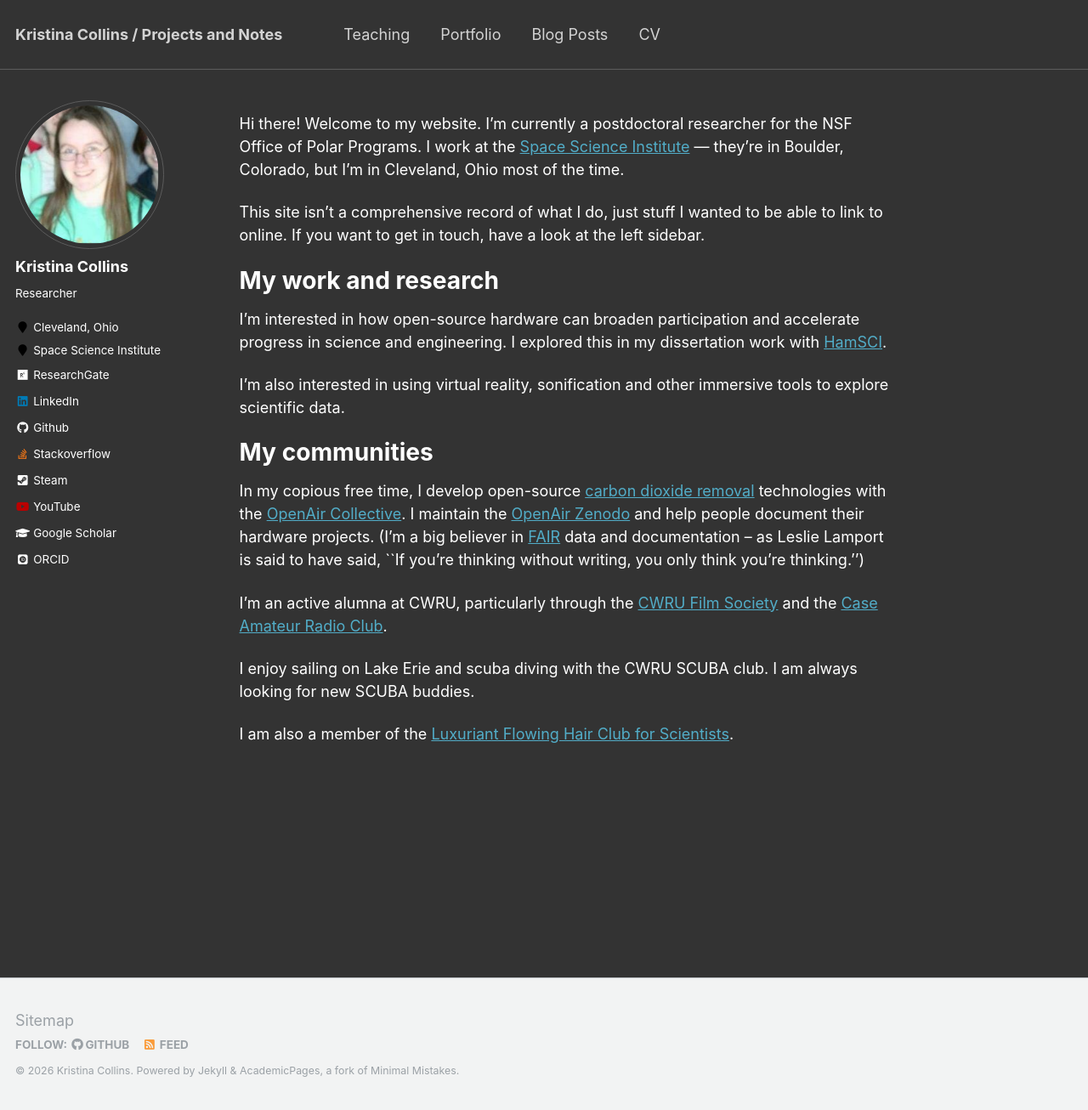
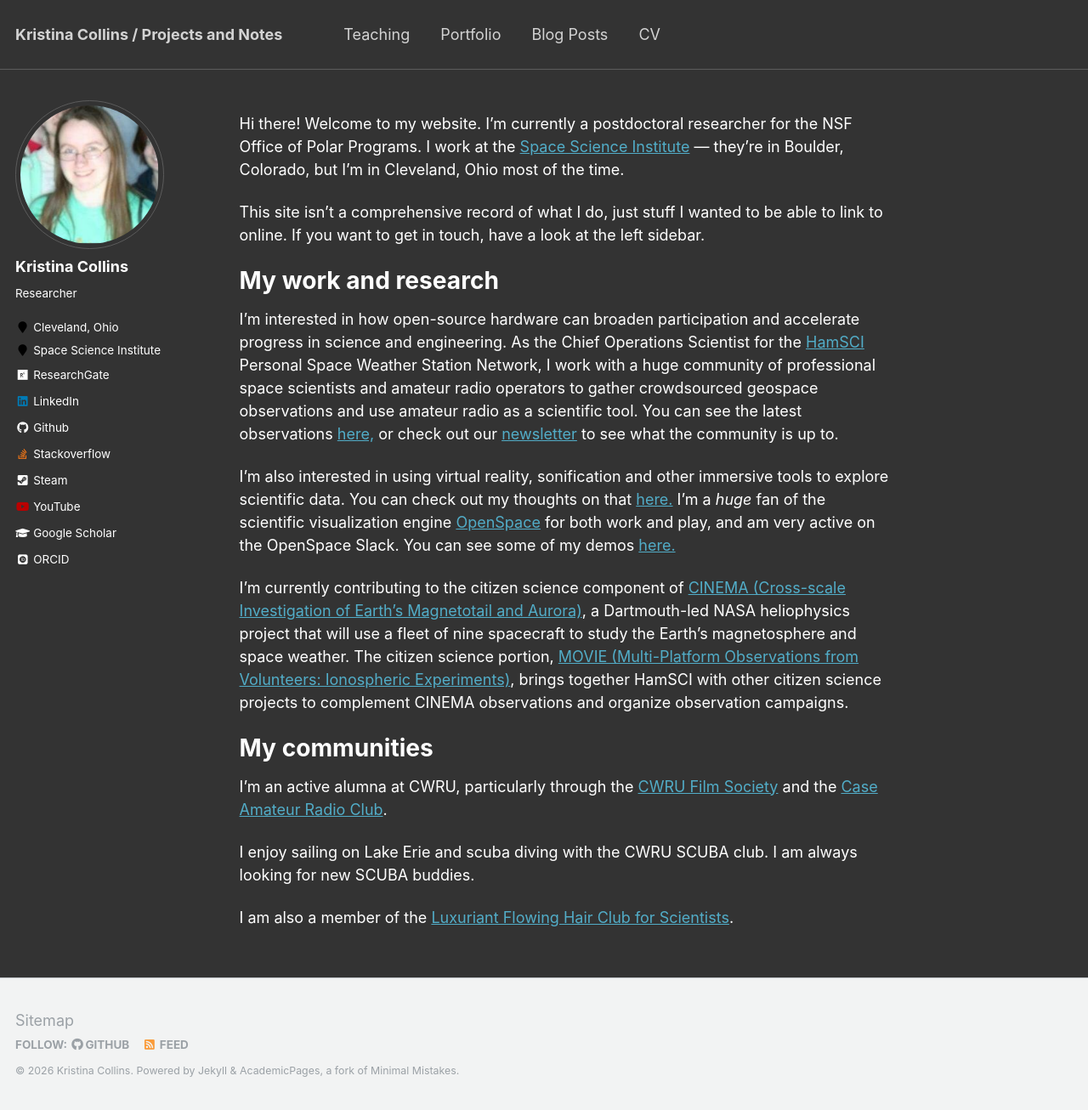
Before and after one commit to KCollins/KCollins.github.io, a Jekyll site: the page built from _pages/about.md, in a window 1280 px wide and 1306 px high. Shown: the whole window at 85% size. Built offline with Jekyll 4.4.1, drawn with Linux system fonts in a browser that asks for light colours; some web fonts are replaced.

Commit message:
Update about.md

```diff
--- a/_pages/about.md
+++ b/_pages/about.md
@@ -14,15 +14,15 @@ This site isn't a comprehensive record of what I do, just stuff I wanted to be a
 
 My work and research
 ======
-I'm interested in how open-source hardware can broaden participation and accelerate progress in science and engineering. I explored this in my dissertation work with [HamSCI](https://www.hamsci.org).
+I'm interested in how open-source hardware can broaden participation and accelerate progress in science and engineering. As the Chief Operations Scientist for the [HamSCI](https://www.hamsci.org) Personal Space Weather Station Network, I work with a huge community of professional space scientists and amateur radio operators to gather crowdsourced geospace observations and use amateur radio as a scientific tool. You can see the latest observations [here,](https://pswsnetwork.eng.ua.edu/observations/observation_list/) or check out our [newsletter](www.hamsci.org/newsletter) to see what the community is up to.
 
-I'm also interested in using virtual reality, sonification and other immersive tools to explore scientific data.
+I'm also interested in using virtual reality, sonification and other immersive tools to explore scientific data. You can check out my thoughts on that [here.](https://eos.org/features/extended-reality-offers-opportunities-for-scientific-show-and-tell) I'm a _huge_ fan of the scientific visualization engine [OpenSpace](www.openspaceproject.com) for both work and play, and am very active on the OpenSpace Slack. You can see some of my demos [here.](https://www.youtube.com/watch?v=gcAMdylosF0&list=PLTvFnCylkeSBzXo7BVH0SzxiXEjGLZG2X&index=2)
 
-
+I'm currently contributing to the citizen science component of [CINEMA (Cross-scale Investigation of Earth’s Magnetotail and Aurora)](https://www.youtube.com/watch?v=n-ks0CCw0dM), a Dartmouth-led NASA heliophysics project that will use a fleet of nine spacecraft to study the Earth’s magnetosphere and space weather. The citizen science portion, [MOVIE (Multi-Platform Observations from Volunteers: Ionospheric Experiments)](https://hamsci.org/sites/default/files/article/Workshop_2026/HamSCI%20WS%20CINEMA%20MOVIE%20260315.pdf), brings together HamSCI with other citizen science projects to complement CINEMA observations and organize observation campaigns.
 
 My communities
 ======
-In my copious free time, I develop open-source [carbon dioxide removal](https://cdrprimer.org/) technologies with the [OpenAir Collective](https://openaircollective.com/about/). I maintain the [OpenAir Zenodo](https://zenodo.org/communities/openair?q=&l=list&p=1&s=10&sort=newest) and help people document their hardware projects. (I'm a big believer in [FAIR](https://www.go-fair.org/) data and documentation -- as Leslie Lamport is said to have said, ``If you're thinking without writing, you only think you're thinking.'')
+<!-- In my copious free time, I develop open-source [carbon dioxide removal](https://cdrprimer.org/) technologies with the [OpenAir Collective](https://openaircollective.com/about/). I maintain the [OpenAir Zenodo](https://zenodo.org/communities/openair?q=&l=list&p=1&s=10&sort=newest) and help people document their hardware projects. (I'm a big believer in [FAIR](https://www.go-fair.org/) data and documentation -- as Leslie Lamport is said to have said, ``If you're thinking without writing, you only think you're thinking.'') !-->
 
 I'm an active alumna at CWRU, particularly through the [CWRU Film Society](https://films.case.edu) and the [Case Amateur Radio Club](https://w8edu.wordpress.com).
 
```
